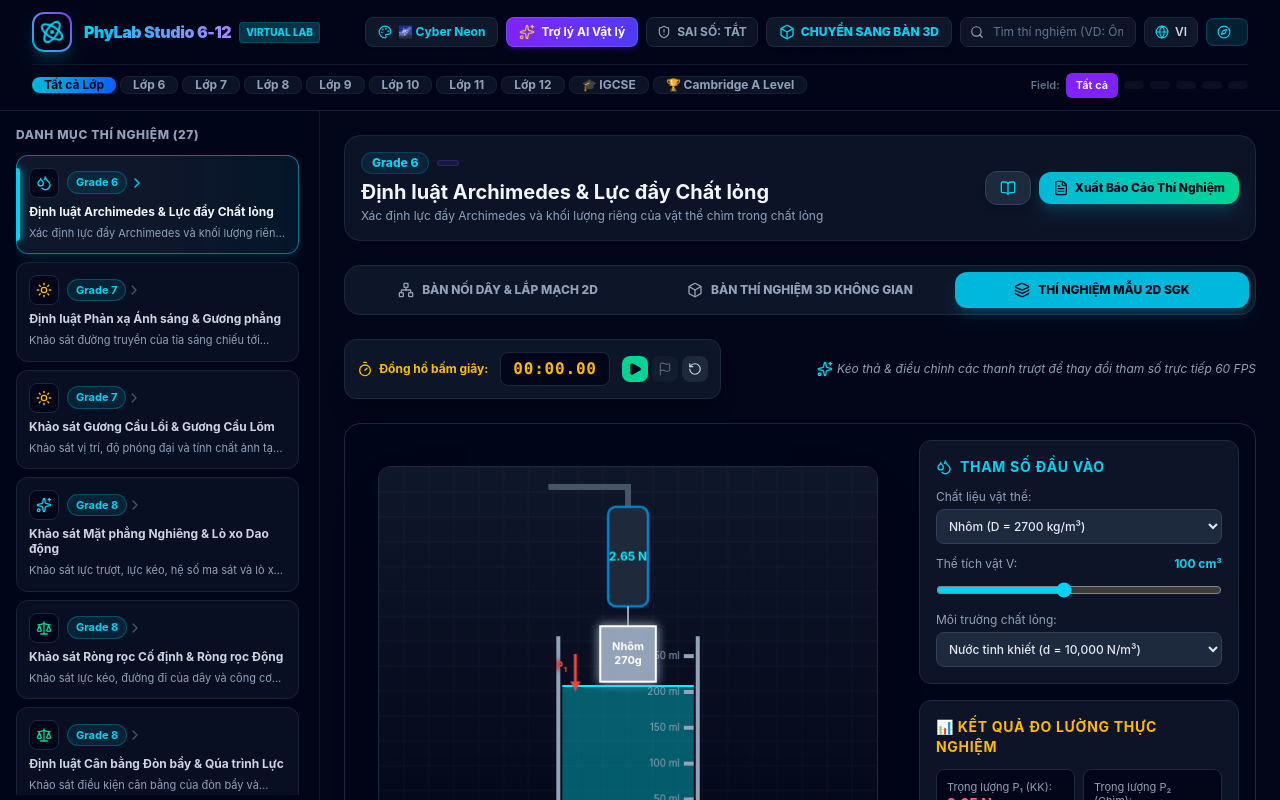
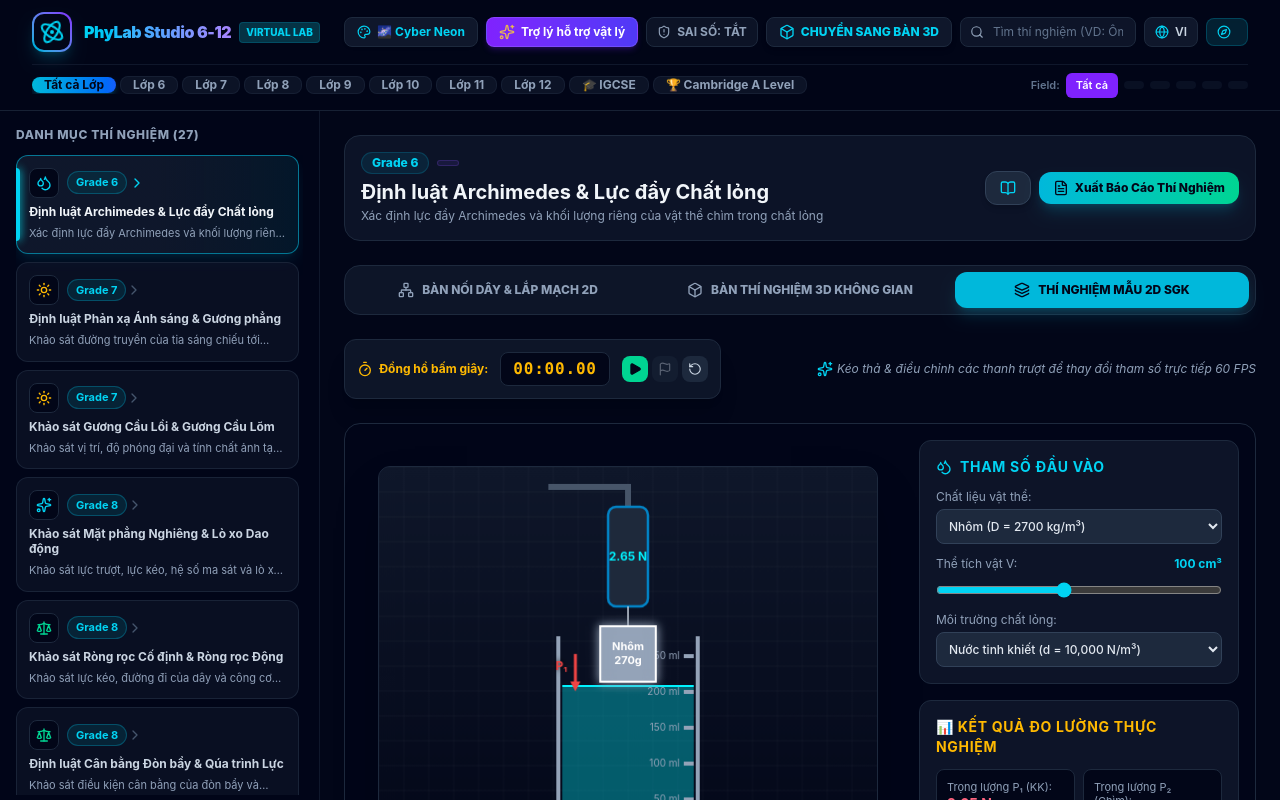
Before and after one commit to hunterbot9x-prog/PhyLab-Studio-Physics-Simulations, a React (Vite) app: page / in a window 1280 px wide. Shown: the top 800 px of the page. Built offline with nearby package versions, Linux system fonts and the light colour scheme.

Commit message:
fix: change AI button label to 'Trợ lý hỗ trợ vật lý' in Header.jsx and AITutorModal.jsx

```diff
--- a/src/components/AITutorModal.jsx
+++ b/src/components/AITutorModal.jsx
@@ -284,7 +284,7 @@ export default function AITutorModal({ experiment, onClose, lang }) {
           {isTyping && (
             <div className="flex items-center gap-2 text-xs text-slate-400 italic bg-slate-900/60 p-2.5 rounded-xl w-fit border border-slate-800">
               <RefreshCw className="w-3.5 h-3.5 animate-spin text-violet-400" />
-              {isEn ? 'AI Physics Tutor is thinking...' : 'Trợ lý AI Vật lý đang suy luận câu trả lời...'}
+              {isEn ? 'Physics Assistant is thinking...' : 'Trợ lý hỗ trợ vật lý đang suy luận câu trả lời...'}
             </div>
           )}
 
--- a/src/components/Header.jsx
+++ b/src/components/Header.jsx
@@ -170,7 +170,7 @@ export default function Header({
             className="flex items-center gap-1.5 px-3 py-1.5 rounded-lg bg-gradient-to-r from-violet-600 to-indigo-600 hover:from-violet-500 hover:to-indigo-500 text-white font-bold text-xs shadow-md shadow-violet-600/20 transition-all active:scale-95 border border-violet-400/30"
           >
             <Sparkles className="w-4 h-4 text-amber-300 animate-pulse" />
-            <span>{isEn ? 'AI Physics Tutor' : 'Trợ lý AI Vật lý'}</span>
+            <span>{isEn ? 'Physics Assistant' : 'Trợ lý hỗ trợ vật lý'}</span>
           </button>
 
           {/* Noise / Experimental Error Toggle */}
```
